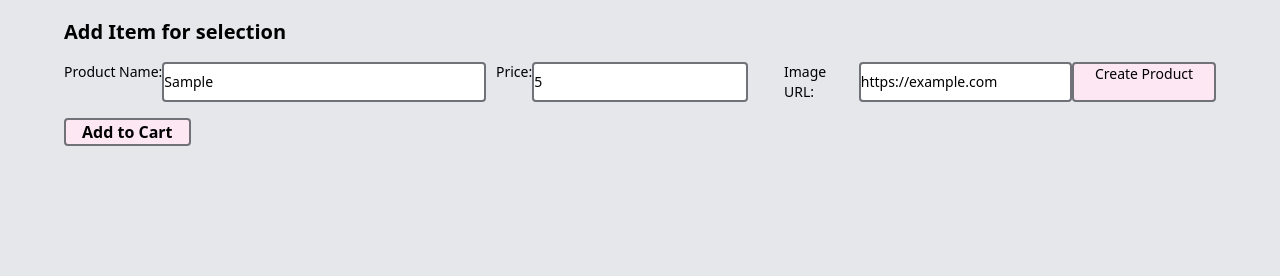
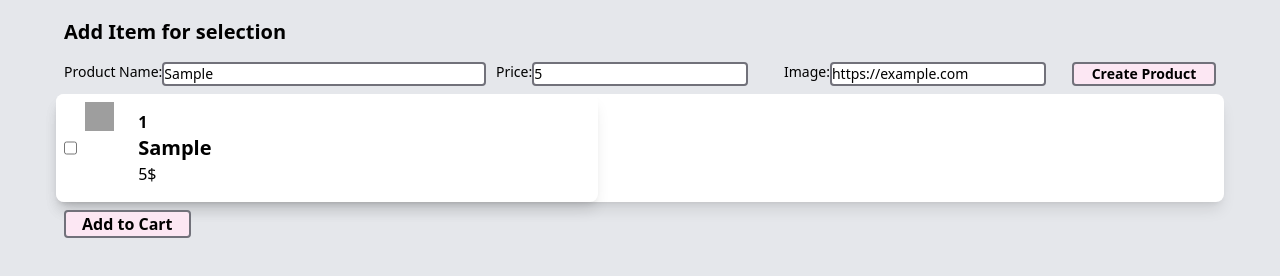
Before and after one commit to mmmeqqq/06-bew-js, a plain HTML site: page index.html in a window 1280 px wide. Both pictures are taken after typing "Sample", "5", "https://example.com" into the empty fields and a click on the button "Create Product". Shown: the part 118-394 px from the top of the page. Drawn offline with nearby package versions, Linux system fonts and the light colour scheme; grey boxes are pictures that could not be loaded.

Commit message:
JS get in put and display

```diff
--- a/index.html
+++ b/index.html
@@ -16,11 +16,11 @@
             <h2>Add Item for selection</h2>
         </div>
         <!-- inputform -->
-    <section id="form" class=" flex font-normal  text-sm p-2 ">
+    <form id="form" class=" flex font-normal  text-sm p-2 ">
             <div class="flex w-[37.5%]">
-                <label for="productName">Product Name:</label>
-                <input type="text"
-                name="productName"
+                <label for="productNameF">Product Name:</label>
+                <input
+                type="text"
                 name="productNameF"
                 id="productNameF"
                 required
@@ -38,30 +38,29 @@
                 class="border-2  border-zinc-500 rounded w-3/4">
             </div>
             <div class="flex w-[25%]">
-                <label for="imageUrl">Image URL:</label>
+                <label for="imageUrl">Image:</label>
                 <input
                 type="url"
-                name="imageURLF"
+                name="imageUrlF"
                 id="imageUrlF"
                 required class="border-2   border-zinc-500 rounded w-3/4">
             </div>
-            <div class="bg-pink-100 border-2  border-zinc-500 rounded text-center font w-[12.5%]">
+            <div class="bg-pink-100 border-2  border-zinc-500 rounded text-center font-bold w-[12.5%]">
                 <button id="creat-btn" type="submit">Create Product </button>
             </div>
+        </form>
+    <section>
+    <p id="errorMessage" class="text-red-500 px-4"></p>
     </section>
-            <p id="errorMessage" class="text-red-500 px-4"></p>
-        </form>
 
     <section
             id="displaySection"
-            class= ></section>
-    <script src="/script.js"></script>
+            class="grid gap-2" >
+    </section>
+
     <div class="p-2">
         <button id="btnAdd" class="bg-pink-100 border-2  border-zinc-500 rounded text-center px-4">Add to Cart</button>
     </div>
-    <section
-    id="displaySection"
-    class=
-></section>
+<script src="/script.js"></script>
 </body>
 </html>
--- a/script.js
+++ b/script.js
@@ -0,0 +1,54 @@
+//สร้างarrayเปล่าไว้เก็บdata
+let products = [];
+let id = 0;
+
+
+//
+document.getElementById('form').addEventListener('submit',(event) => {
+    event.preventDefault();
+const productName = document.getElementById('productNameF').value;
+const price = document.getElementById('priceF').value;
+const image = document.getElementById('imageUrlF').value;
+const creatButton = document.getElementById('creat-btn');
+const errorMessage = document.getElementById('errorMessage');
+
+//เก็บค่าไปใส่ใน products
+    if (productName && price && image){
+            const product = {
+                id: ++id,
+                name: productName,
+                price: price,
+                img: image,
+                check: false
+                }
+                products.push(product);
+                displayUpload(product);
+        }
+    ;
+//เอาไปแสดงใน section display
+    function displayUpload(product) {
+        const displaySection = document.getElementById("displaySection");
+        const card = document.createElement("div");
+        card.className = "flex bg-white rounded-lg shadow-lg";
+
+        card.innerHTML = `
+        <div class="flex bg-white rounded-lg shadow-lg">
+            <div class="flex align-middle pl-2">
+                <input type="checkbox" name="" id="">
+            </div>
+            <div class="w-1/12">
+                <img src="${product.img}" alt="${product.name}" class="w-full aspect-square rounded p-2">
+            </div>
+            <div class="flex flex-col w-3/4 p-4">
+                <label for="id" id="id">${id}</label>
+                <label for="productNameF" id="productNameF" class="text-xl">${product.name}</label>
+                <label id="Price" class="font-normal">${product.price}$ </label>
+            </div>
+        </div>
+    `;
+        displaySection.appendChild(card);
+    }
+
+});
+
+console.log(products);
```
